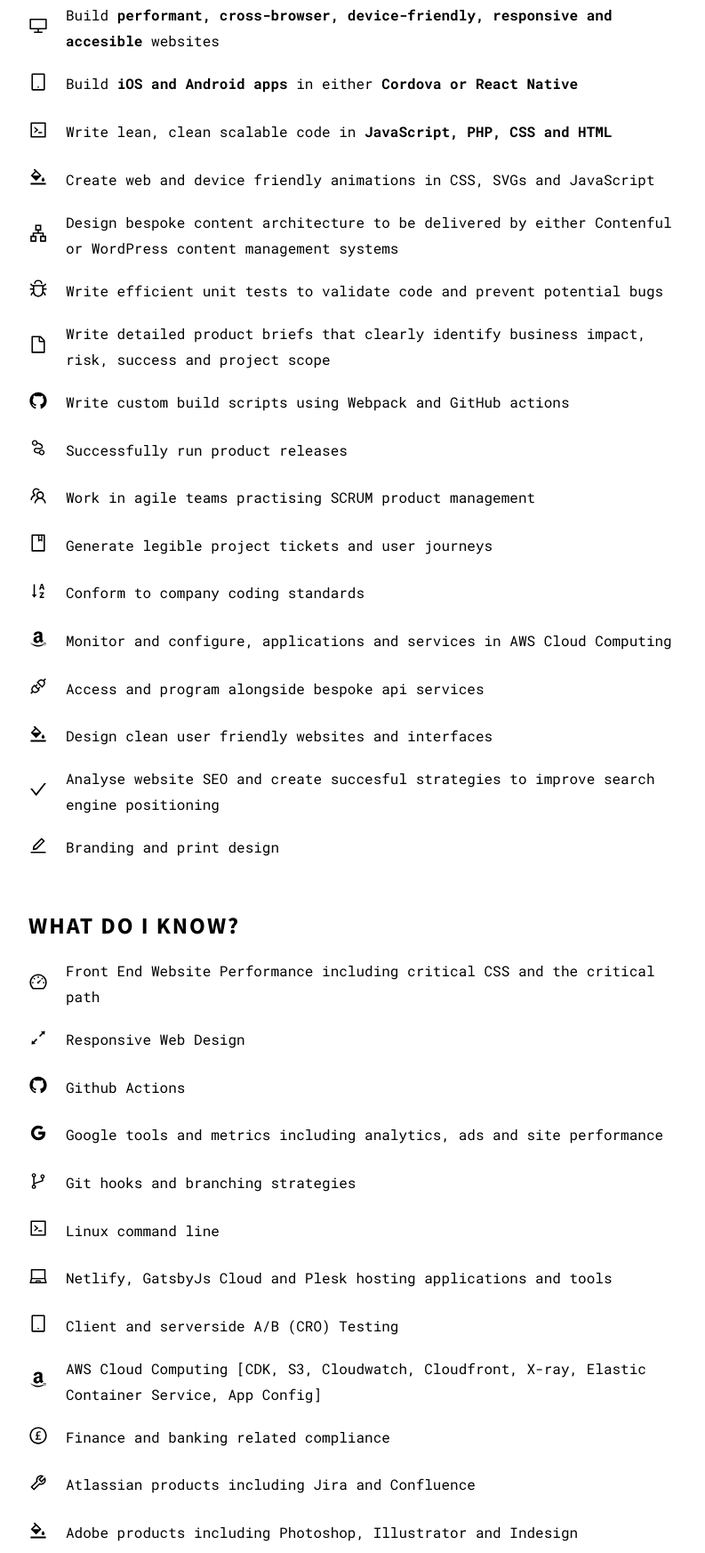
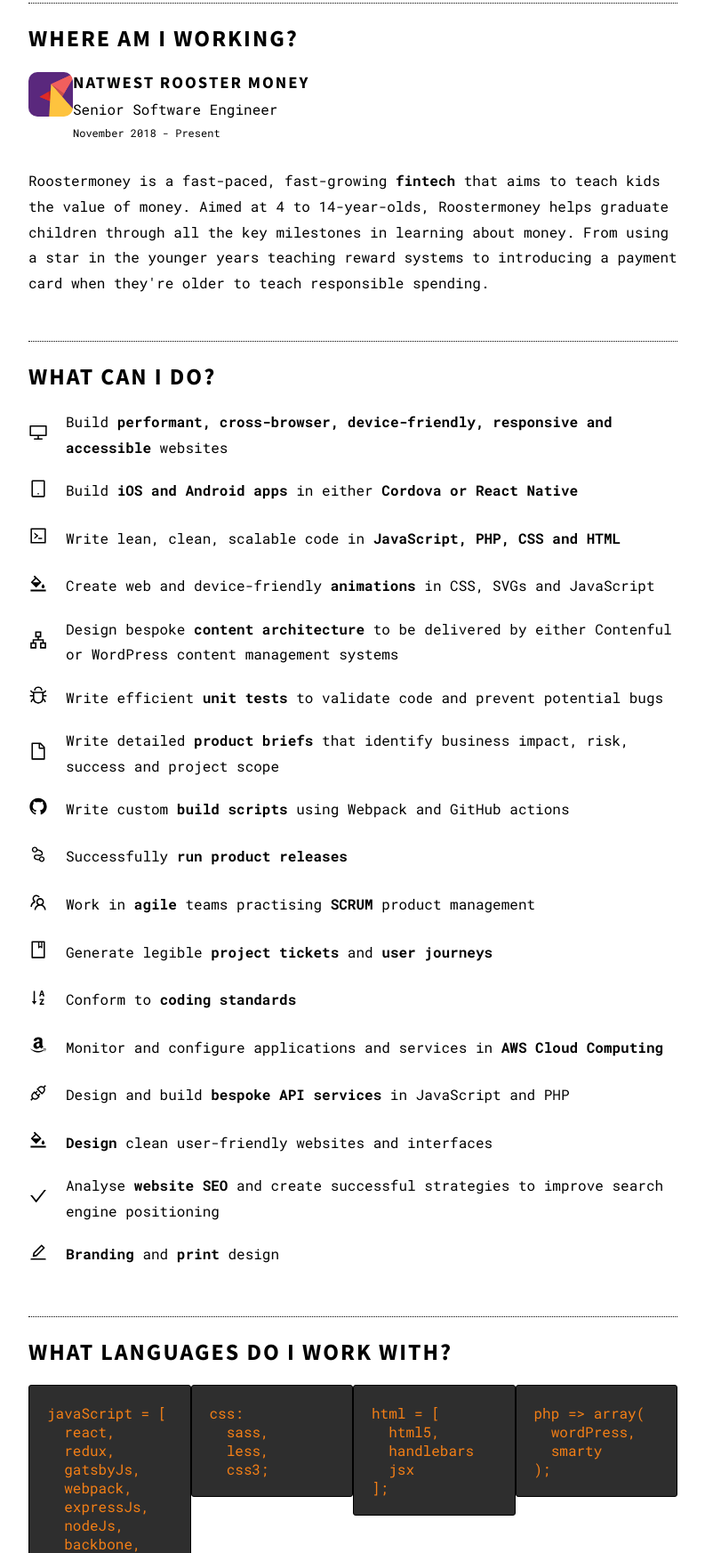
Before and after one commit to willpaige/will.paige, a Gatsby site: page /about in a window 1280 px wide. Shown: the part 1055-2800 px from the top of the page at 89% size, without its empty margins (368-1161 px from the left). Built offline with nearby package versions, Linux system fonts and the light colour scheme; Gatsby itself is replaced by a stand-in of ours.

Commit message:
Finished content, time for mobile

```diff
--- a/src/components/content/content.js
+++ b/src/components/content/content.js
@@ -1,9 +1,19 @@
-import React from 'react';
+import React, { useState } from 'react';
 import { connect } from 'react-redux';
 import classNames from 'classnames';
 import PropTypes from 'prop-types';
+import { StaticImage } from 'gatsby-plugin-image';
 import {
-  content, teaGreen, laurelGreen, cambridgeBlue, taupeGray, oldLavender, noMargin
+  cambridgeBlue,
+  content,
+  contentHole,
+  laurelGreen,
+  noMargin,
+  oldLavender,
+  taupeGray,
+  teaGreen,
+  animateHole,
+  isActive,
 } from './content.module.scss';
 import { themeMap } from '../../constants/theme';
 import { getActiveTheme } from '../../state/ui/ui-selectors';
@@ -17,15 +27,27 @@
 };
 
 function Content(props) {
-  const { className, activeTheme, children, noHero } = props;
+  const {
+    className, activeTheme, children, noHero,
+  } = props;
+  const [hiCat, showCat] = useState(0);
 
   const contentClassName = classNames(content, className, contentThemes[activeTheme], {
     [noMargin]: noHero,
   });
 
+  const animateHoleClass = classNames(animateHole, {
+    [isActive]: hiCat || '',
+  });
+
   return (
     <div className={contentClassName}>
       {children}
+      <div className={contentHole} onMouseEnter={() => showCat(true)} onMouseLeave={() => showCat(false)}>
+        <div className={animateHoleClass}>
+          <StaticImage src="../../images/kitty_cat.png" alt="Cat hiding" />
+        </div>
+      </div>
     </div>
   );
 }
--- a/src/components/content/content.module.scss
+++ b/src/components/content/content.module.scss
@@ -6,17 +6,6 @@
   border-radius: 0 0 $contentBorderRadius 0;
   transition: background-color ease-in-out $themeAnimationSpeed;
   position: relative;
-
-  &:before {
-    position: absolute;
-    content: '';
-    bottom: 10rem;
-    left: 10rem;
-    width: 10rem;
-    height: 10rem;
-    border-radius: 10rem;
-    background-color: #fff;
-  }
 }
 
 .noMargin {
@@ -24,6 +13,28 @@
   padding-top: $gutterWidth;
 }
 
+.contentHole {
+  position: absolute;
+  bottom: 10rem;
+  left: 10rem;
+  width: 10rem;
+  height: 10rem;
+  border-radius: 10rem;
+  background-color: #fff;
+  overflow: hidden;
+}
+
+.animateHole {
+  position: absolute;
+  top: 100%;
+  transition: top 700ms ease-in-out;
+}
+
+.isActive {
+  top: 0;
+  transition: linear 5000ms top;
+}
+
 .tea-green { background-color: $tea-green; }
 .laurel-green { background-color: $laurel-green }
 .cambridge-blue { background-color: $cambridge-blue }
--- /dev/null
+++ b/src/components/currentEmployment/currentEmployment.js
@@ -0,0 +1,45 @@
+import React from 'react';
+import { StaticImage } from 'gatsby-plugin-image';
+import Row from '../grid/row/row';
+import Col from '../grid/col/col';
+import Title from '../title/title';
+import {
+  company, description, logoCol, roosterLogo, start, title,
+} from './currentEmployment.module.scss';
+import { GridSize } from '../../constants/grid';
+
+function CurrentEmployment() {
+  return (
+    <>
+      <Row size={GridSize.EXTRA_SMALL}>
+        <Col className={logoCol} size={GridSize.EXTRA_SMALL}>
+          <StaticImage
+            className={roosterLogo}
+            src="../../images/natwest_rooster_money.png"
+            alt="NatWest Rooster Money"
+            placeholder="blurred"
+          />
+        </Col>
+        <Col size={GridSize.EXTRA_SMALL}>
+          <Title className={company} type="h3">NatWest Rooster Money</Title>
+          <p className={title}>Senior Software Engineer</p>
+          <p className={start}>November 2018 - Present</p>
+        </Col>
+      </Row>
+      <div className={description}>
+        <p>
+          Roostermoney is a fast-paced, fast-growing
+          {' '}
+          <b>fintech</b>
+          {' '}
+          that aims to teach kids the value of money.
+          Aimed at 4 to 14-year-olds, Roostermoney helps graduate children through all the key milestones in
+          learning about money. From using a star in the younger years teaching reward systems to introducing a
+          payment card when they're older to teach responsible spending.
+        </p>
+      </div>
+    </>
+  );
+}
+
+export default CurrentEmployment;
--- /dev/null
+++ b/src/components/currentEmployment/currentEmployment.module.scss
@@ -0,0 +1,28 @@
+
+.roosterLogo {
+  width: 5rem;
+  border-radius: 1rem;
+}
+
+.logoCol {
+  flex: 0;
+}
+
+.company {
+  margin-top: 0;
+  margin-bottom: 0.5rem;
+}
+
+.title {
+  margin-top: 0;
+  margin-bottom: 0.2rem;
+}
+
+.start {
+  margin-top: 0;
+  font-size: 1.2rem;
+}
+
+.description {
+  margin-top: 0.4rem;
+}
--- /dev/null
+++ b/src/components/languages/languages.js
@@ -0,0 +1,56 @@
+import React from 'react';
+import Row from '../grid/row/row';
+import Col from '../grid/col/col';
+import { codeBlock } from '../code/code.module.scss';
+import { GridSize } from '../../constants/grid';
+
+function Languages() {
+  return (
+    <Row size={GridSize.EXTRA_SMALL}>
+      <Col size={GridSize.EXTRA_SMALL}>
+        <div className={codeBlock}>
+          javaScript = [
+          <br/>&nbsp; react,
+          <br/>&nbsp; redux,
+          <br/>&nbsp; gatsbyJs,
+          <br/>&nbsp; webpack,
+          <br/>&nbsp; expressJs,
+          <br/>&nbsp; nodeJs,
+          <br/>&nbsp; backbone,
+          <br/>
+          ];
+        </div>
+      </Col>
+      <Col size={GridSize.EXTRA_SMALL}>
+        <div className={codeBlock}>
+          css:
+          <br/>&nbsp; sass,
+          <br/>&nbsp; less,
+          <br/>&nbsp; css3;
+          <br/>
+        </div>
+      </Col>
+      <Col size={GridSize.EXTRA_SMALL}>
+        <div className={codeBlock}>
+          html = [
+          <br/>&nbsp; html5,
+          <br/>&nbsp; handlebars
+          <br/>&nbsp; jsx
+          <br/>
+          ];<br/>
+        </div>
+      </Col>
+      <Col size={GridSize.EXTRA_SMALL}>
+        <div className={codeBlock}>
+          php => array(
+          <br/>&nbsp; wordPress,
+          <br/>&nbsp; smarty
+          <br/>
+          );<br/>
+        </div>
+      </Col>
+    </Row>
+  );
+}
+
+export default Languages;
--- a/src/content/about.js
+++ b/src/content/about.js
@@ -25,7 +25,7 @@
       content:
         <span>
           Build{' '}
-          <strong>performant, cross-browser, device-friendly, responsive and accesible</strong> websites
+          <strong>performant, cross-browser, device-friendly, responsive and accessible</strong> websites
         </span>,
     }, {
       icon: AiOutlineTablet,
@@ -38,66 +38,77 @@
       icon: AiOutlineCode,
       content:
         <span>
-          Write lean, clean scalable code in{' '}
+          Write lean, clean, scalable code in{' '}
           <b>JavaScript, PHP, CSS and HTML</b>
         </span>,
     }, {
       icon: AiOutlineBgColors,
-      content: "Create web and device friendly animations in CSS, SVGs and JavaScript",
+      content:
+        <span>Create web and device-friendly <b>animations</b> in CSS, SVGs and JavaScript</span>,
     }, {
       icon: AiOutlineApartment,
-      content: "Design bespoke content architecture to be delivered by either Contenful or WordPress content management systems",
+      content:
+        <span>Design bespoke <b>content architecture</b> to be delivered by either Contenful or WordPress content management systems</span>,
     }, {
       icon: AiOutlineBug,
-      content: "Write efficient unit tests to validate code and prevent potential bugs",
+      content:
+        <span>Write efficient <b>unit tests</b> to validate code and prevent potential bugs</span>,
     }, {
       icon: AiOutlineFile,
-      content: "Write detailed product briefs that clearly identify business impact, risk, success and project scope",
+      content:
+        <span>Write detailed <b>product briefs</b> that identify business impact, risk, success and project scope</span>,
     }, {
       icon: AiOutlineGithub,
-      content: "Write custom build scripts using Webpack and GitHub actions",
+      content:
+        <span>Write custom <b>build scripts</b> using Webpack and GitHub actions</span>,
     }, {
       icon: AiOutlineNodeIndex,
-      content: "Successfully run product releases",
+      content:
+        <span>Successfully <b>run product releases</b></span>,
     }, {
       icon: AiOutlineTeam,
-      content: "Work in agile teams practising SCRUM product management",
+      content:
+        <span>Work in <b>agile</b> teams practising <b>SCRUM</b> product management</span>,
     }, {
       icon: AiOutlineBook,
-      content: "Generate legible project tickets and user journeys"
+      content:
+        <span>Generate legible <b>project tickets</b> and <b>user journeys</b></span>
     }, {
       icon: AiOutlineSortAscending,
-      content: "Conform to company coding standards",
+      content:
+        <span>Conform to <b>coding standards</b></span>,
     }, {
       icon: AiOutlineAmazon,
-      content: "Monitor and configure, applications and services in AWS Cloud Computing",
+      content:
+        <span>Monitor and configure applications and services in <b>AWS Cloud Computing</b></span>,
     }, {
       icon: AiOutlineApi,
-      content: "Access and program alongside bespoke api services"
+      content: <span>Design and build <b>bespoke API services</b> in JavaScript and PHP</span>,
     }, {
       icon: AiOutlineBgColors,
-      content: "Design clean user friendly websites and interfaces",
+      content:
+        <span><b>Design</b> clean user-friendly websites and interfaces</span>,
     }, {
       icon: AiOutlineCheck,
-      content: "Analyse website SEO and create succesful strategies to improve search engine positioning"
+      content: <span>Analyse <b>website SEO</b> and create successful strategies to improve search engine positioning</span>,
     }, {
       icon: AiOutlineEdit,
-      content: "Branding and print design",
+      content: <span><b>Branding</b> and <b>print</b> design</span>,
     },
   ],
   KNOWLEDGE_OF: [
     {
       icon: AiOutlineDashboard,
-      content: "Front End Website Performance including critical CSS and the critical path",
+      content: "Front End Website Performance, including critical CSS and the critical path",
     }, {
       icon: AiOutlineArrowsAlt,
       content: "Responsive Web Design",
     }, {
       icon: AiOutlineGithub,
-      content: "Github Actions",
+      content: "GitHub Actions",
     }, {
       icon: AiOutlineGoogle,
-      content: 'Google tools and metrics including analytics, ads and site performance'
+      content: 'Google tools and metrics, including analytics, ads and site performance'
     }, {
       icon: AiOutlineBranches,
       content: "Git hooks and branching strategies",
@@ -112,16 +123,16 @@
       content: 'Client and serverside A/B (CRO) Testing',
     }, {
       icon: AiOutlineAmazon,
-      content: "AWS Cloud Computing [CDK, S3, Cloudwatch, Cloudfront, X-ray, Elastic Container Service, App Config]",
+      content: "AWS Cloud Computing, including CDK, S3, Cloudwatch, Cloudfront, X-ray, Elastic Container Service and App Config",
     }, {
       icon: AiOutlinePoundCircle,
-      content: "Finance and banking related compliance",
+      content: "Finance and banking-related compliance",
     }, {
       icon: AiOutlineTool,
-      content: "Atlassian products including Jira and Confluence",
+      content: "Atlassian products, including Jira and Confluence",
     }, {
       icon: AiOutlineBgColors,
-      content: "Adobe products including Photoshop, Illustrator and Indesign"
+      content: "Adobe products, including Photoshop, Illustrator and Indesign"
     },
   ],
 };
--- a/src/pages/about.js
+++ b/src/pages/about.js
@@ -1,14 +1,19 @@
 import * as React from 'react';
 import { StaticImage } from 'gatsby-plugin-image';
+import classnames from 'classnames';
 import App from '../components/app/app';
 import Content from '../components/content/content';
 import { themeMap } from '../constants/theme';
 import { PAGES } from '../constants/pages';
-import { about } from "../content/about";
-import Footer from '../components/footer/footer';
+import { about } from '../content/about';
 import HeroImage from '../components/hero/heroImage/heroImage';
-import Title from "../components/title/title";
-import { aboutRow, aboutList, aboutListItem, aboutListIcon } from '../scss/about.module.scss'
+import Title from '../components/title/title';
+import CurrentEmployment from '../components/currentEmployment/currentEmployment';
+import Languages from '../components/languages/languages';
+import FooterSmall from '../components/footerSmall/footerSmall';
+import {
+  aboutRow, aboutList, aboutListItem, aboutListIcon, firstRow,
+} from '../scss/about.module.scss';
 
 const renderList = (list) => {
   return (
@@ -29,12 +34,13 @@
       }))}
     </ul>
   );
-}
+};
 
 function AboutPage() {
   const image = {
     alt: 'Will Paige Software Engineer',
   };
+  const firstRowClass = classnames(aboutRow, firstRow);
 
   return (
     <App theme={themeMap.LAUREL_GREEN} activePage={PAGES.ABOUT}>
@@ -42,30 +48,41 @@
         <StaticImage src="../images/will_paige_software_engineer_madeira.png" alt={image.alt} placeholder="blurred" />
       </HeroImage>
       <Content>
-        <div className={aboutRow}>
+        <div className={firstRowClass}>
+          <Title type="h2">
+            Who am I?
+          </Title>
           {about.ABOUT_ME('36')}
         </div>
 
         <div className={aboutRow}>
-          <Title type={'h2'}>
+          <Title type="h2">
+            Where am I working?
+          </Title>
+          <CurrentEmployment />
+        </div>
+
+        <div className={aboutRow}>
+          <Title type="h2">
             What Can I do?
           </Title>
           {renderList(about.WHAT_CAN_I_DO)}
         </div>
 
         <div className={aboutRow}>
-          <Title type={'h2'}>
+          <Title type="h2">
+            What languages do I work with?
+          </Title>
+          <Languages />
+        </div>
+
+        <div className={aboutRow}>
+          <Title type="h2">
             What do I know?
           </Title>
           {renderList(about.KNOWLEDGE_OF)}
         </div>
-          -- My hobbies
-          <br />
-          -- My family
-          <br />
-          -- Where I've lived (timeline?)
-          <br />
-        <Footer />
+        <FooterSmall />
       </Content>
     </App>
   );
--- a/src/scss/about.module.scss
+++ b/src/scss/about.module.scss
@@ -2,6 +2,11 @@
 
 .aboutRow {
   margin-top: $gridMarginSmall;
+  border-top: 1px dotted #000;
+}
+
+.firstRow {
+  border-top: none;
 }
 
 .aboutList {
--- a/src/scss/variables.scss
+++ b/src/scss/variables.scss
@@ -53,3 +53,5 @@
 $contentBorderRadius: 15rem;
 
 $heroTitleSize: 10rem;
+
+$contentborder: 1px dotted #000;
```
Also changed, not shown: src/components/footer/footer.js (+38 -73 lines), src/components/footer/footer.module.scss (+1 -29 lines), src/pages/education.js (+4 -4 lines), src/pages/work.js (+4 -5 lines), src/components/languages/languages.module.scss (added), src/images/kitty_cat.png (added).
